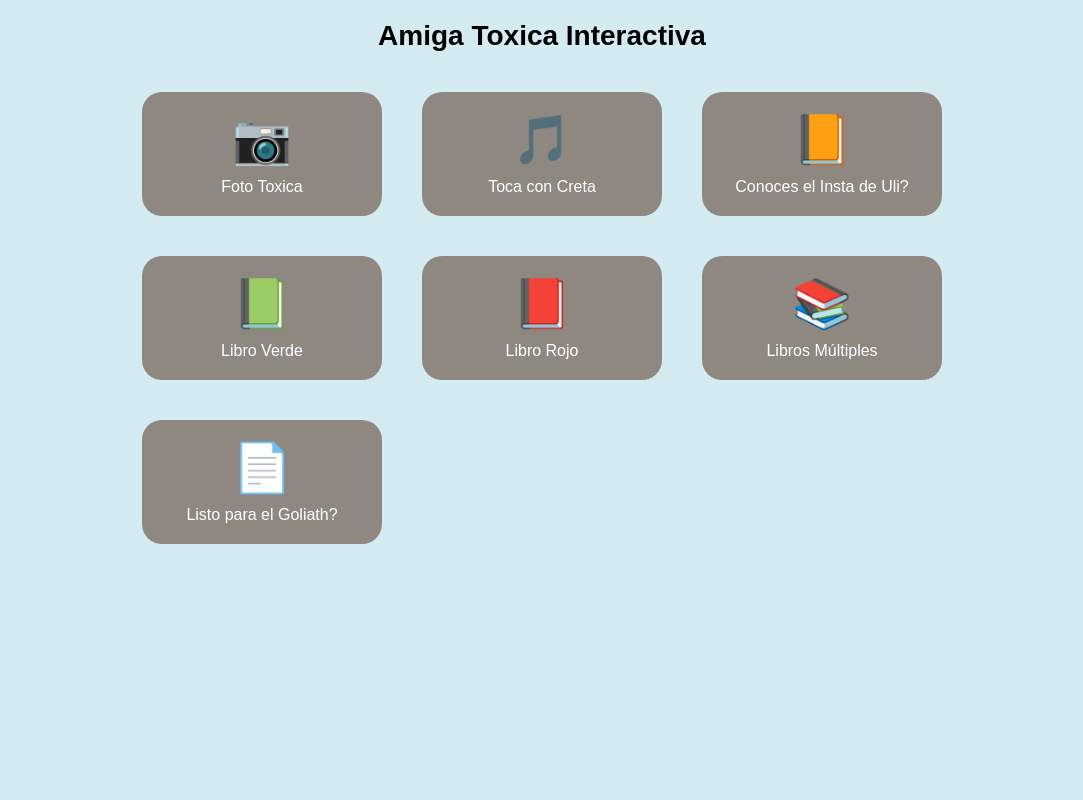
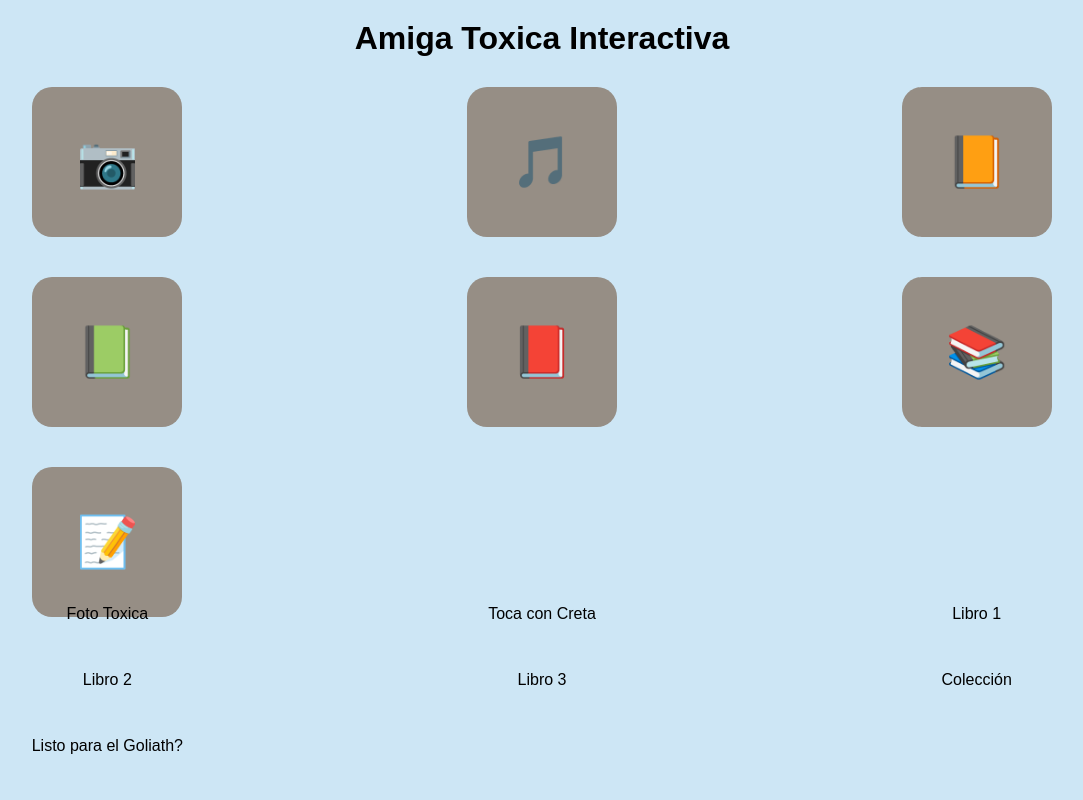
Before and after one commit to Codemaster117/hub, a Flask app: page / in a window 1280 px wide. Shown: the whole page, without its empty margins (98-1181 px from the left). Run offline with Flask 2, Linux system fonts and the light colour scheme.

Commit message:
Update main.html

```diff
--- a/templates/main.html
+++ b/templates/main.html
@@ -6,51 +6,74 @@
     <title>Amiga Toxica Interactiva</title>
     <style>
         body {
-            background-color: #d4ebf2;
             font-family: Arial, sans-serif;
+            background-color: #cde6f5;
             text-align: center;
         }
-
         h1 {
             margin-top: 20px;
-            font-size: 28px;
-            font-weight: bold;
         }
-
-        .grid-container {
+        .grid {
             display: grid;
             grid-template-columns: repeat(3, 1fr);
             gap: 40px;
-            max-width: 800px;
-            margin: 40px auto;
+            justify-items: center;
+            margin-top: 30px;
+        }
+        .button {
+            background-color: #968E85;
+            border-radius: 20px;
+            width: 150px;
+            height: 150px;
+            display: flex;
+            flex-direction: column;
+            justify-content: center;
+            align-items: center;
+            font-size: 50px;
+            color: white;
+            cursor: pointer;
+            transition: transform 0.2s;
+        }
+        .button:hover {
+            transform: scale(1.05);
+        }
+        .label {
+            margin-top: 8px;
+            font-size: 16px;
+            color: black;
         }
 
-        .btn {
-            background-color: #8e8881;
-            border-radius: 20px;
+        /* Modal styling */
+        .modal {
+            display: none;
+            position: fixed;
+            z-index: 1000;
+            left: 0;
+            top: 0;
+            width: 100%;
+            height: 100%;
+            background-color: rgba(0,0,0,0.6);
+            justify-content: center;
+            align-items: center;
+        }
+        .modal-content {
+            background-color: #968E85;
             padding: 20px;
-            display: flex;
-            flex-direction: column;
-            align-items: center;
-            justify-content: center;
-            cursor: pointer;
-            transition: transform 0.2s ease;
+            border-radius: 15px;
+            width: 300px;
+            text-align: center;
             color: white;
             font-size: 18px;
         }
-
-        .btn:hover {
-            transform: scale(1.05);
-        }
-
-        .emoji {
-            font-size: 48px;
-            margin-bottom: 10px;
-        }
-
-        .label {
-            font-size: 16px;
-            font-weight: normal;
+        .close {
+            background-color: #ff5c5c;
+            border: none;
+            padding: 8px 12px;
+            border-radius: 8px;
+            cursor: pointer;
+            color: white;
+            font-weight: bold;
+            margin-top: 15px;
         }
     </style>
 </head>
@@ -58,57 +81,61 @@
 
     <h1>Amiga Toxica Interactiva</h1>
 
-    <div class="grid-container">
-        <!-- Button 1 - Link -->
-        <div class="btn" onclick="openLink('https://fotocontuamiguis.onrender.com')">
-            <div class="emoji">📷</div>
-            <div class="label">Foto Toxica</div>
+    <div class="grid">
+        <!-- Link buttons -->
+        <div onclick="window.open('https://example.com','_blank')" class="button">📷</div>
+        <div onclick="window.open('https://example.com','_blank')" class="button">🎵</div>
+        <div onclick="window.open('https://example.com','_blank')" class="button">📙</div>
+
+        <!-- Modal buttons -->
+        <div onclick="openModal('modal4')" class="button">📗</div>
+        <div onclick="openModal('modal5')" class="button">📕</div>
+        <div onclick="openModal('modal6')" class="button">📚</div>
+
+        <!-- Last link button -->
+        <div onclick="window.open('https://example.com','_blank')" class="button">📝</div>
     </div>
 
-        <!-- Button 2 - Link -->
-        <div class="btn" onclick="openLink('https://tocarockconcreta.onrender.com')">
-            <div class="emoji">🎵</div>
+    <!-- Labels -->
+    <div class="grid" style="margin-top:-20px;">
+        <div class="label">Foto Toxica</div>
         <div class="label">Toca con Creta</div>
+        <div class="label">Libro 1</div>
+        <div class="label">Libro 2</div>
+        <div class="label">Libro 3</div>
+        <div class="label">Colección</div>
+        <div class="label">Listo para el Goliath?</div>
     </div>
 
-        <!-- Button 3 - Link -->
-        <div class="btn" onclick="openLink('https://rompecabezastoxico.onrender.com')">
-            <div class="emoji">📙</div>
-            <div class="label">Conoces el Insta de Uli?</div>
+    <!-- Modals -->
+    <div id="modal4" class="modal">
+        <div class="modal-content">
+            📗 Contenido del libro 2
+            <br>
+            <button class="close" onclick="closeModal('modal4')">Cerrar</button>
         </div>
-
-        <!-- Button 4 - Pop-up -->
-        <div class="btn" onclick="showPopup('Pop-up de Botón 4')">
-            <div class="emoji">📗</div>
-            <div class="label">Libro Verde</div>
     </div>
-
-        <!-- Button 5 - Pop-up -->
-        <div class="btn" onclick="showPopup('Pop-up de Botón 5')">
-            <div class="emoji">📕</div>
-            <div class="label">Libro Rojo</div>
+    <div id="modal5" class="modal">
+        <div class="modal-content">
+            📕 Contenido del libro 3
+            <br>
+            <button class="close" onclick="closeModal('modal5')">Cerrar</button>
         </div>
-
-        <!-- Button 6 - Pop-up -->
-        <div class="btn" onclick="showPopup('Pop-up de Botón 6')">
-            <div class="emoji">📚</div>
-            <div class="label">Libros Múltiples</div>
     </div>
-
-        <!-- Button 7 - Link -->
-        <div class="btn" onclick="openLink('https://quiztoxico.onrender.com')">
-            <div class="emoji">📄</div>
-            <div class="label">Listo para el Goliath?</div>
+    <div id="modal6" class="modal">
+        <div class="modal-content">
+            📚 Contenido de la colección
+            <br>
+            <button class="close" onclick="closeModal('modal6')">Cerrar</button>
         </div>
     </div>
 
     <script>
-        function openLink(url) {
-            window.open(url, "_blank");
+        function openModal(id) {
+            document.getElementById(id).style.display = "flex";
         }
-
-        function showPopup(message) {
-            alert(message);
+        function closeModal(id) {
+            document.getElementById(id).style.display = "none";
         }
     </script>
 
```
Lines whose indentation alone changed are shown as unchanged.
